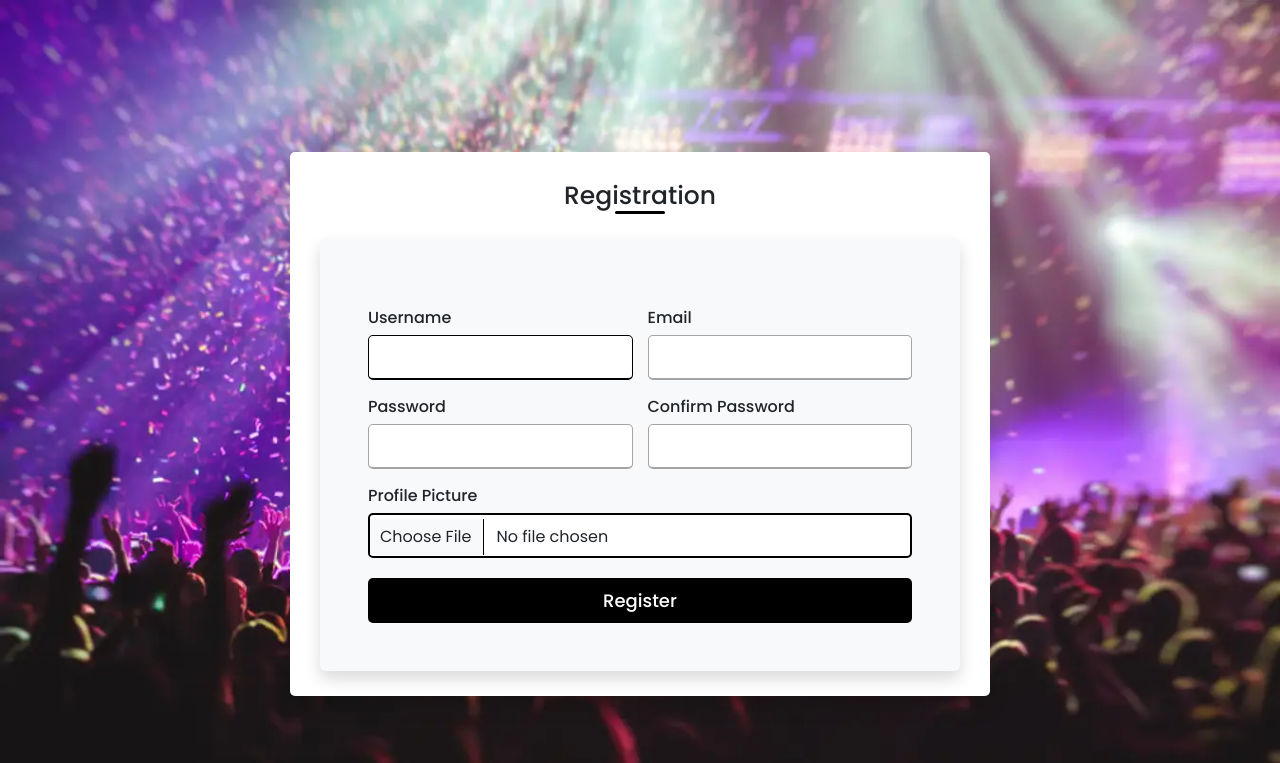
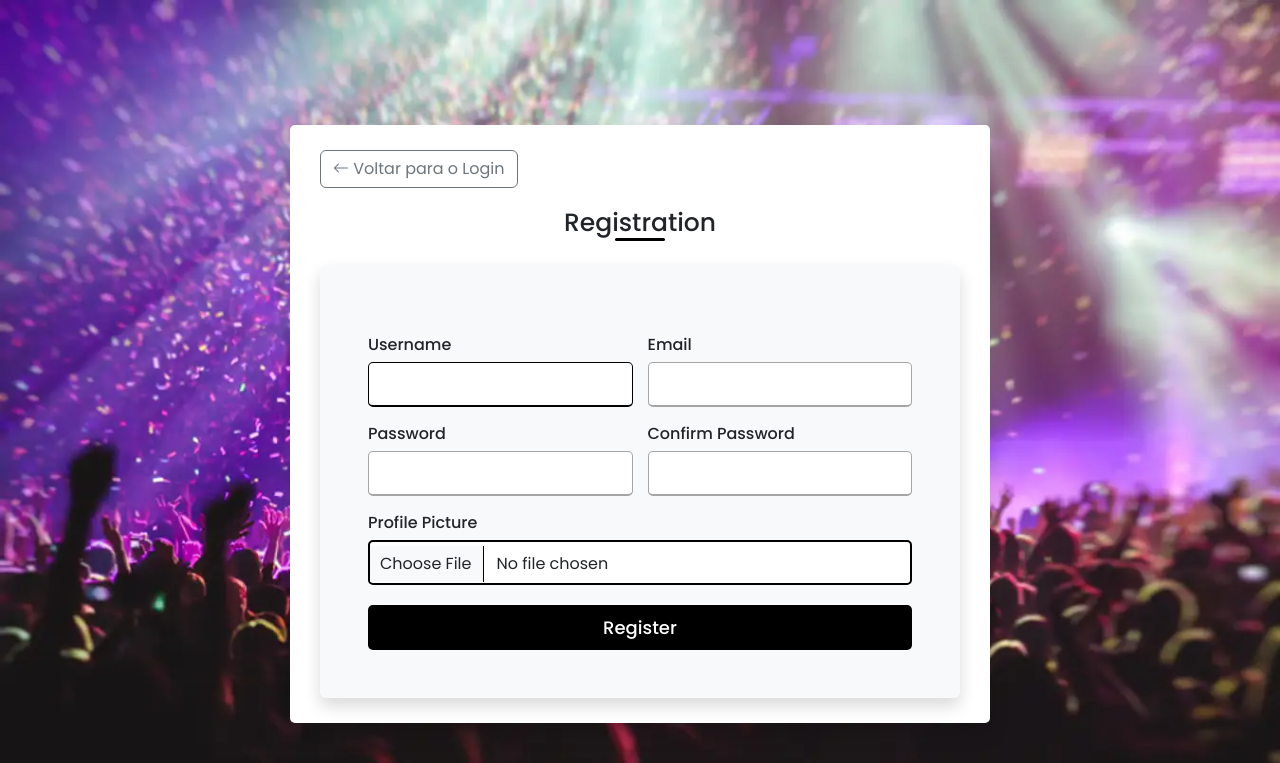
Before and after one commit to Marshmallow1119/TPW-Project-1, a Django app: page /register/ in a window 1280 px wide. Shown: the top 763 px of the page. Run offline with Django 5.2, Linux system fonts and the light colour scheme.

Commit message:
img path

```diff
--- a/merchify/app/templates/login.html
+++ b/merchify/app/templates/login.html
@@ -16,7 +16,7 @@
 {% block content %}
 <div class="uf-form-signin">
     <div class="text-center">
-        <a href="{% url 'home' %}"><img src="{% static 'media/logo.png' %}" alt="" width="300" height="300"></a> <!-- Corrigi a referência à imagem estática -->
+        <a href="{% url 'home' %}"><img src='/media/logo.png' %}" alt="" width="300" height="300"></a> <!-- Corrigi a referência à imagem estática -->
         <h1 class="text-black h3">Account Login</h1>
     </div>
 
--- a/merchify/app/templates/register_user.html
+++ b/merchify/app/templates/register_user.html
@@ -13,6 +13,11 @@
 <link rel="stylesheet" href="{% static 'css/register.css' %}">
 
 <div class="container mt-5">
+    <div class="mb-3">
+        <a href="{% url 'login' %}" class="btn btn-outline-secondary">
+            <i class="bi bi-arrow-left"></i> Voltar para o Login
+        </a>
+    </div>
     <div class="title text-center mb-4">Registration</div>
     <div class="content bg-light p-5 rounded shadow">
         <!-- Formulário de Registro do Django -->
```
